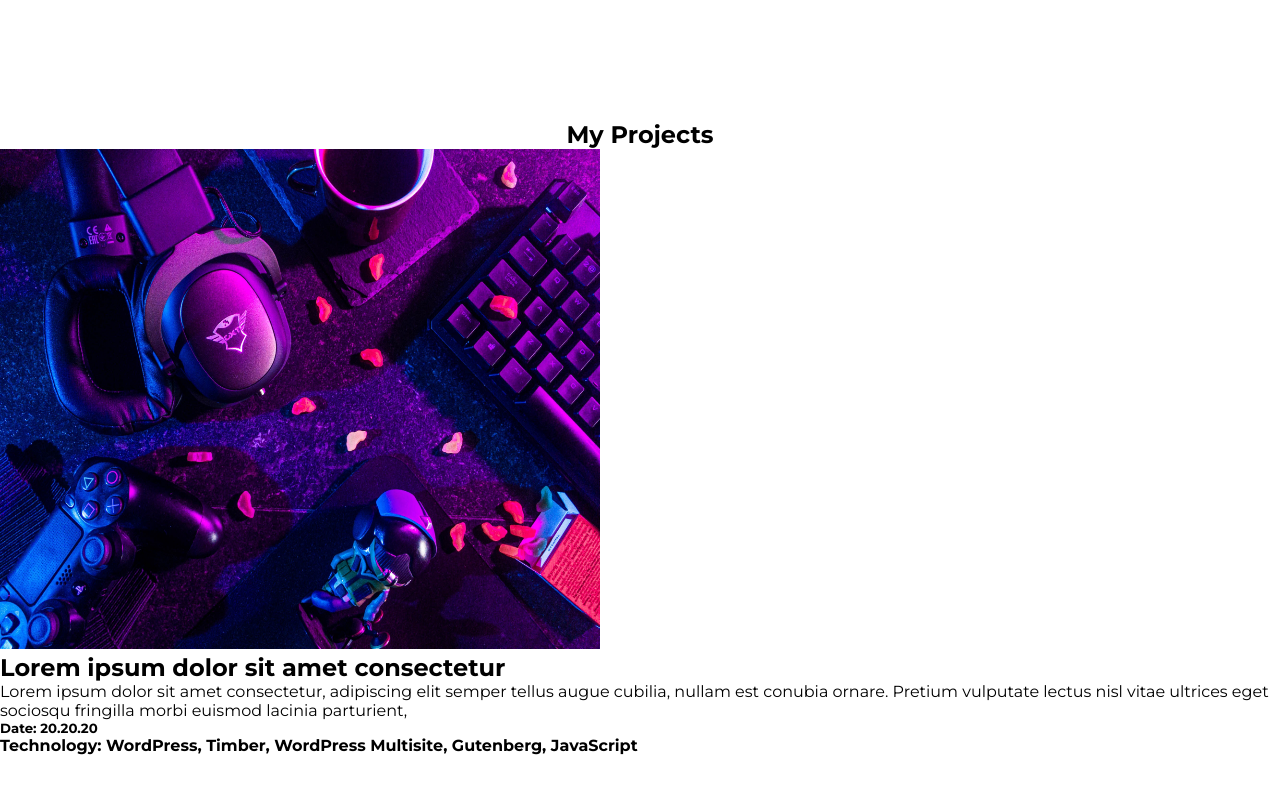
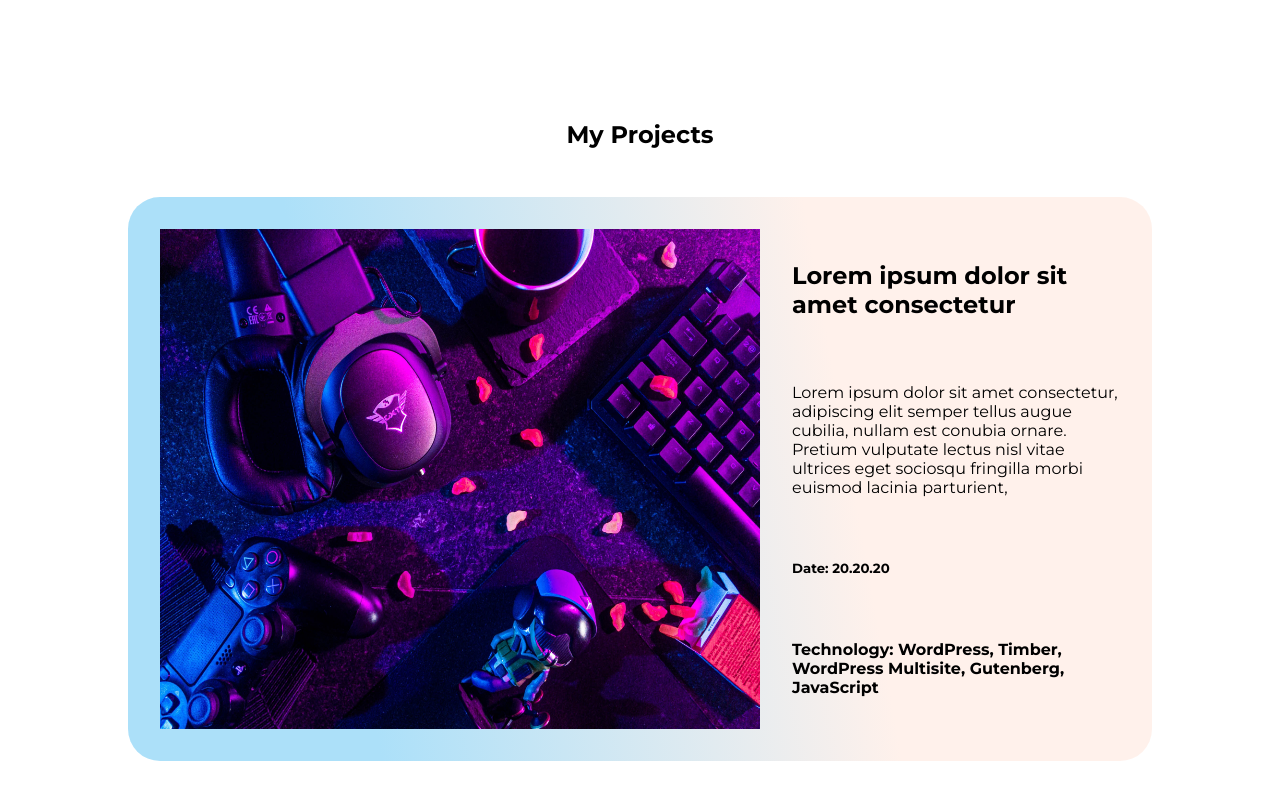
Before and after one commit to alphadev97/Alpha97---Personel-Portfolio, a Next.js app: page / in a window 1280 px wide. Shown: the part 1400-2200 px from the top of the page. Built offline with nearby package versions, Linux system fonts and the light colour scheme.

Commit message:
Projects

```diff
--- a/src/components/Projects/projects.module.css
+++ b/src/components/Projects/projects.module.css
@@ -1,5 +1,6 @@
 .container {
   min-height: 100vh;
+  padding: 0 8rem;
 }
 
 .content {
@@ -7,3 +8,43 @@
   justify-content: center;
   align-items: center;
 }
+
+.title {
+  font-size: 3rem;
+}
+
+.projectCard {
+  margin-top: 3rem;
+  background: linear-gradient(260deg, #fff1eb 31.05%, #ace0f9 77.42%);
+  padding: 2rem;
+  display: flex;
+  gap: 2rem;
+  border-radius: 2rem;
+}
+
+.image {
+  border-radius: 2rem;
+}
+
+.projectContent {
+  display: flex;
+  flex-direction: column;
+  justify-content: space-around;
+}
+
+.projectTitle {
+  font-size: 2rem;
+}
+
+.projectDesc {
+  font-size: 1.5rem;
+}
+
+.projectDate {
+  font-size: 1.8rem;
+}
+
+.projectTech {
+  font-size: 2rem;
+  font-weight: 500;
+}
```
